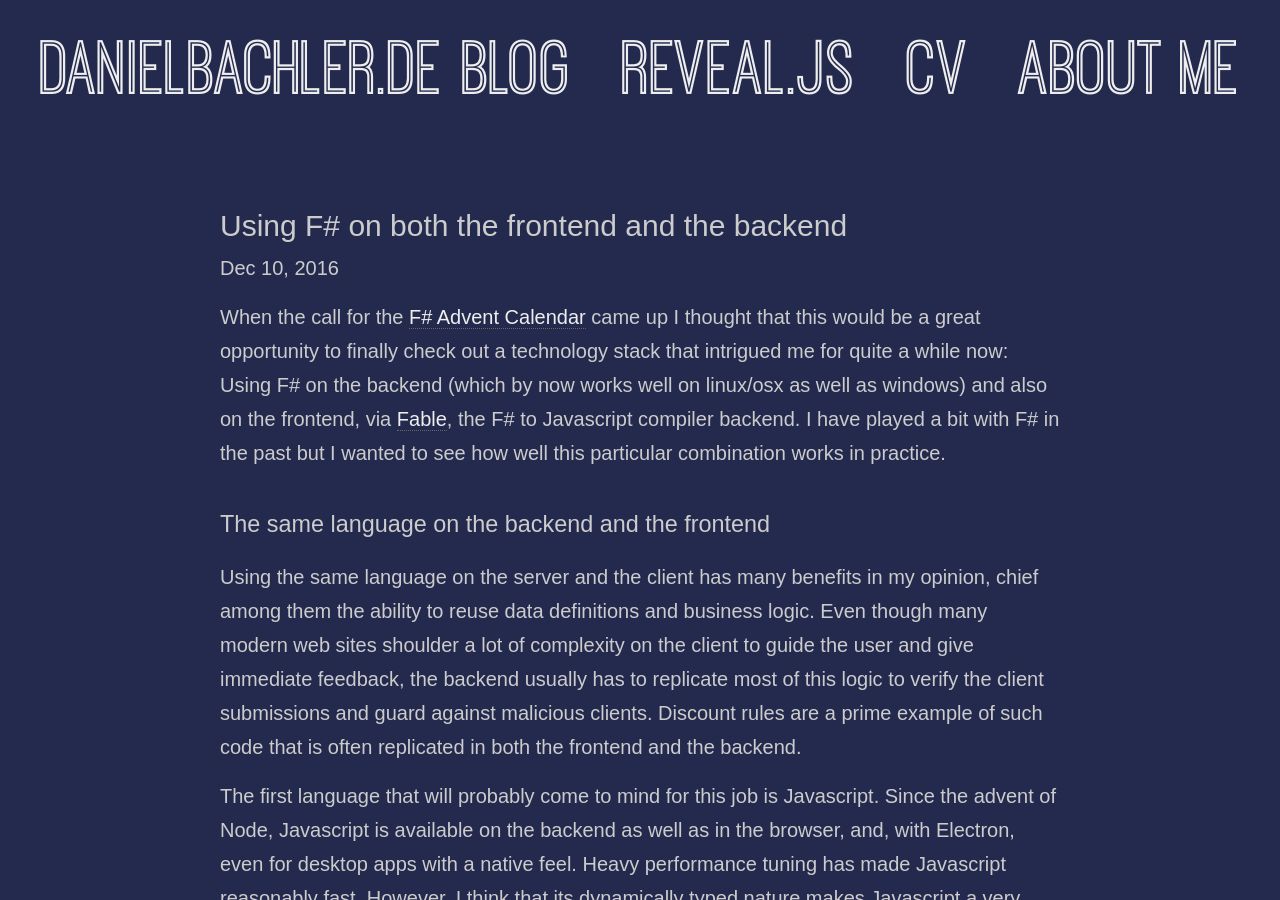
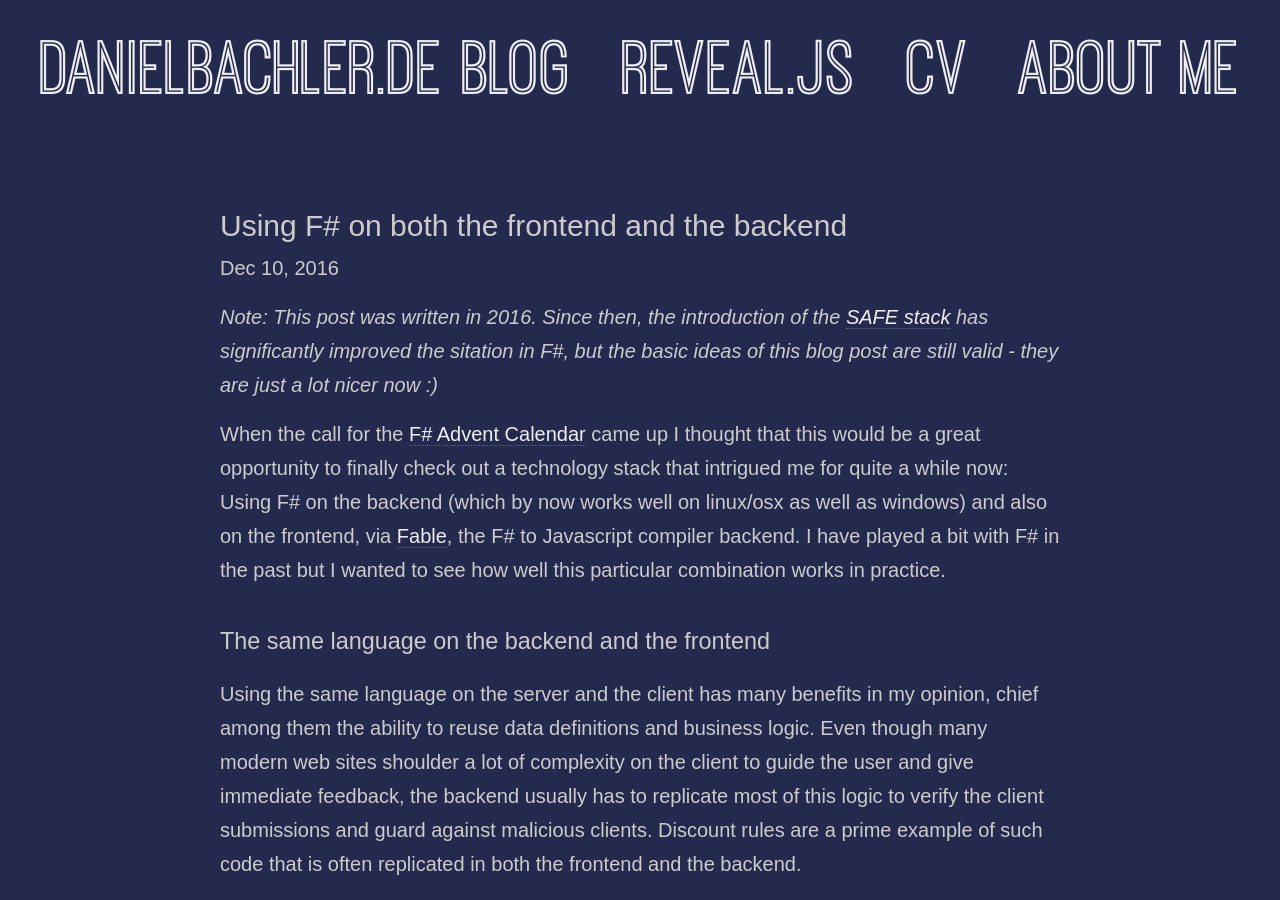
Before and after one commit to danyx23/danyx23.github.io, a Jekyll site: the page built from _posts/2016-12-10-f-sharp-on-the-frontend-and-the-backend.md, in a window 1280 px wide and 900 px high. Built offline with Jekyll 4.4.1, drawn with Linux system fonts in a browser that asks for light colours.

```diff
--- a/_posts/2016-12-10-f-sharp-on-the-frontend-and-the-backend.md
+++ b/_posts/2016-12-10-f-sharp-on-the-frontend-and-the-backend.md
@@ -2,6 +2,8 @@
 layout: post
 title: Using F# on both the frontend and the backend
 ---
+_Note: This post was written in 2016. Since then, the introduction of the [SAFE stack](https://safe-stack.github.io/) has significantly improved the sitation in F#, but the basic ideas of this blog post are still valid - they are just a lot nicer now :)_
+
 When the call for the [F# Advent Calendar](https://sergeytihon.wordpress.com/tag/fsadvent/) came up I thought that this would be a great opportunity to finally check out a technology stack that intrigued me for quite a while now: Using F# on the backend (which by now works well on linux/osx as well as windows) and also on the frontend, via [Fable](http://fable.io/), the F# to Javascript compiler backend. I have played a bit with F# in the past but I wanted to see how well this particular combination works in practice.
 
 ### The same language on the backend and the frontend
```
Also changed, not shown: _posts/2018-03-26-talk-about-elm-at-goto-berlin.md (added, +8 -0 lines).
